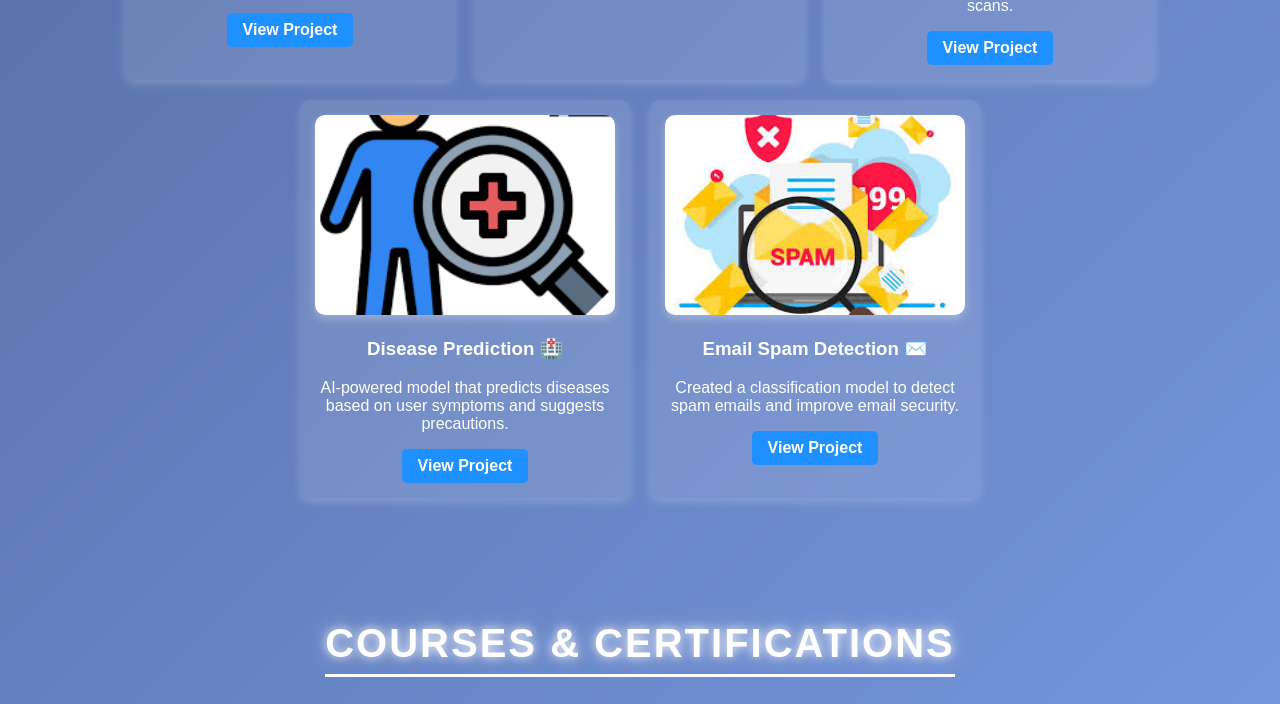
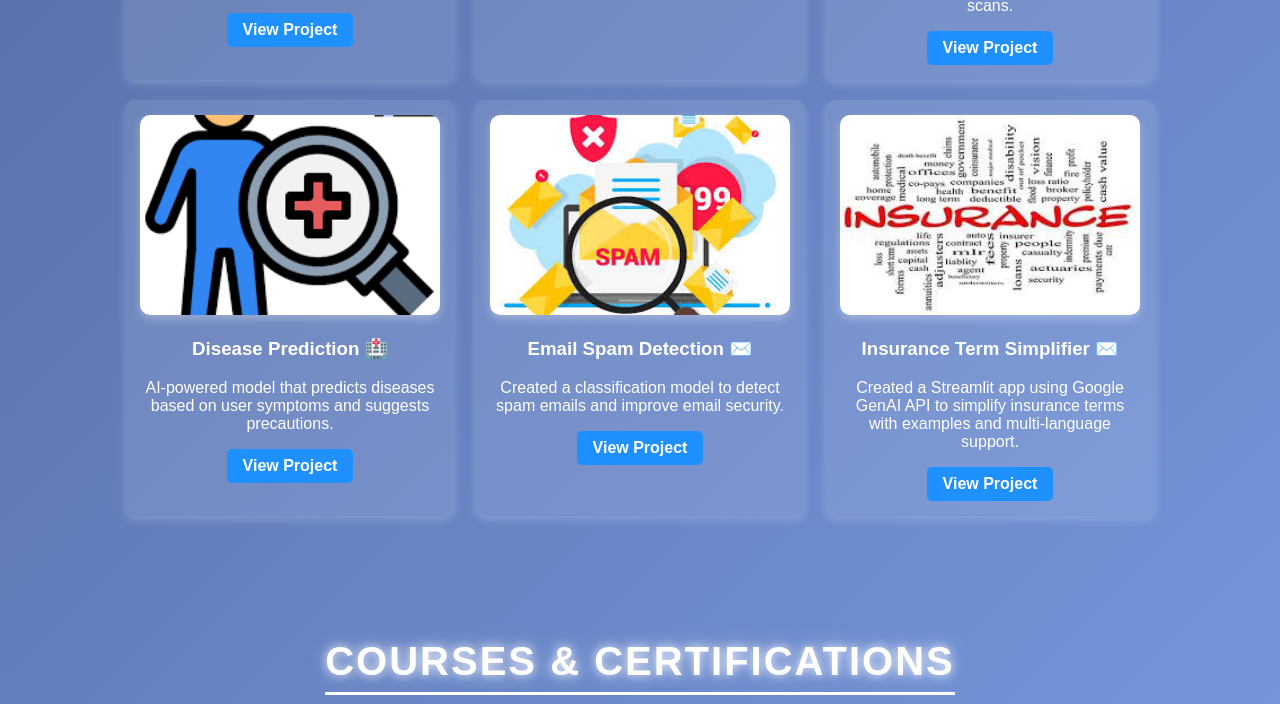
Before and after one commit to Tony-Ranjith/Ranjith-Portfolio, a plain HTML site: page index.html in a window 1280 px wide. Shown: the part 2638-3342 px from the top of the page. Drawn offline with nearby package versions, Linux system fonts and the light colour scheme.

Commit message:
Update index.html
Added New Project Details

```diff
--- a/index.html
+++ b/index.html
@@ -183,6 +183,13 @@
             <a href="https://github.com/Tony-Ranjith/E-Mail-Spam-Detection" class="project-link" target="_blank">View Project</a>
         </div>
 
+        <div class="project">
+            <img src="images/insurance.jpg" alt="Insurance Term Simplifier">
+            <h3>Insurance Term Simplifier ✉️</h3>
+            <p>Created a Streamlit app using Google GenAI API to simplify insurance terms with examples and multi-language support.</p>
+            <a href="https://github.com/Tony-Ranjith/Insurance-Term-Simplifier-Using-Google-Gen-AI-API" class="project-link" target="_blank">View Project</a>
+        </div>
+
     </div>
 </section>
 
```
